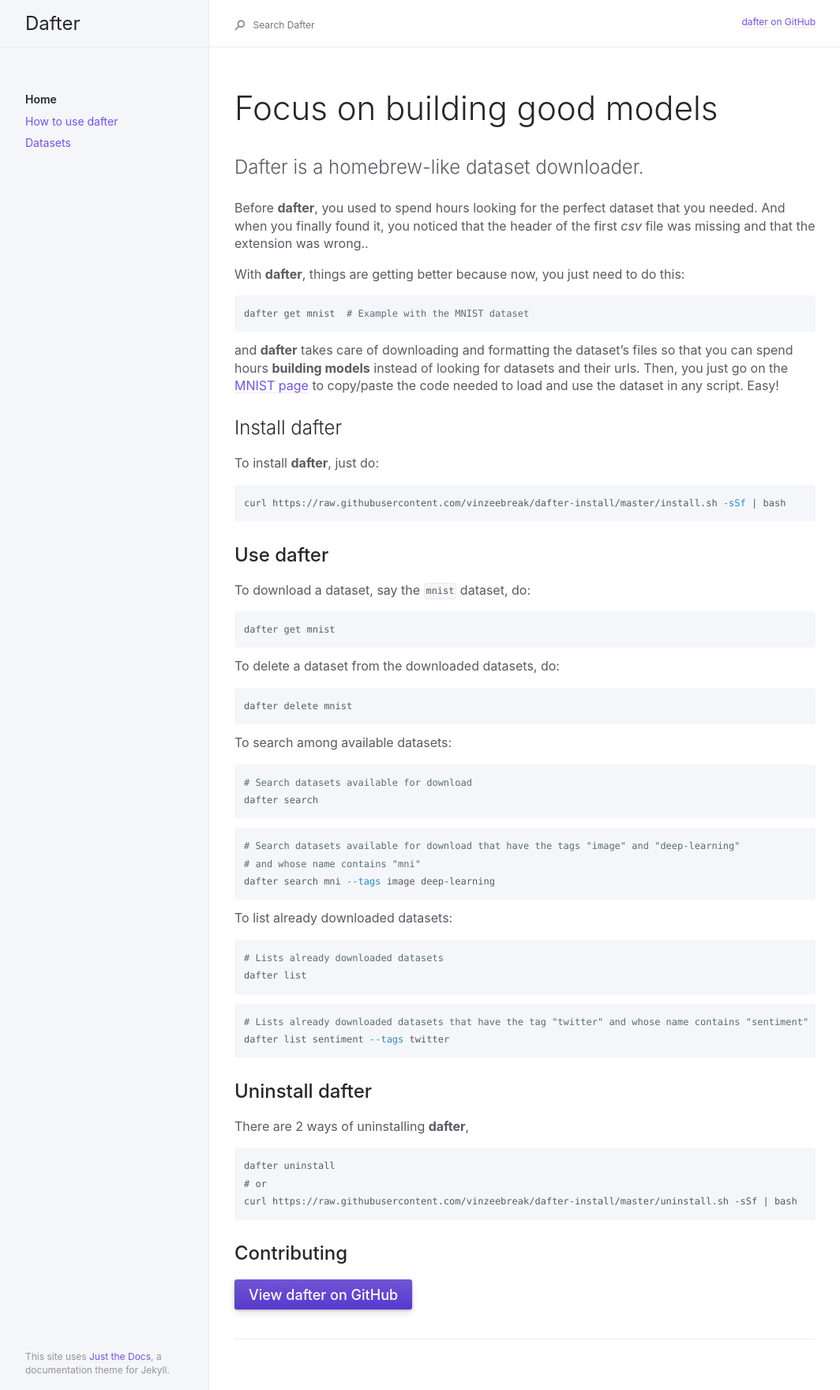
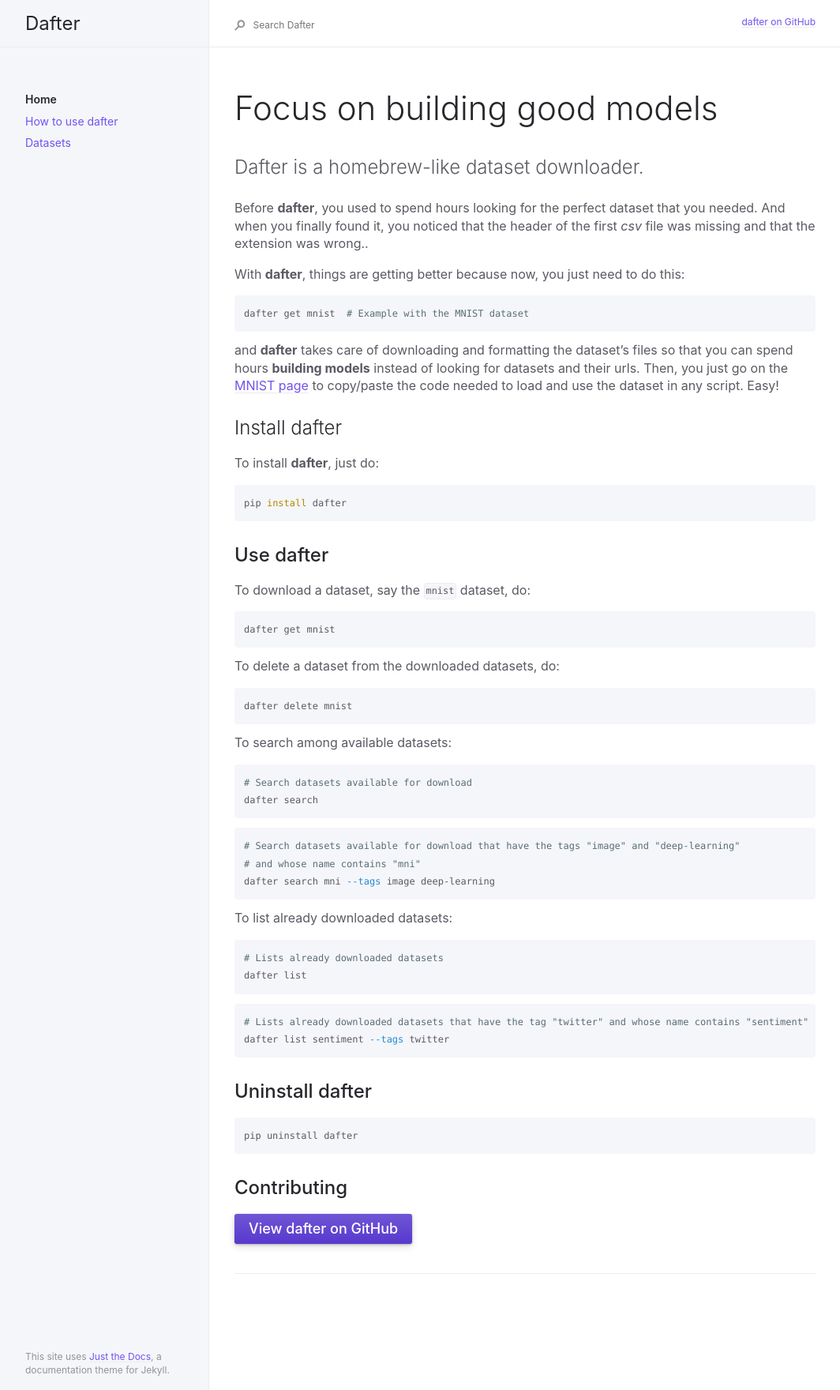
Before and after one commit to vhoulbreque/dafter-loader, a Jekyll site: the page built from index.md, in a window 1280 px wide. Shown: the whole page at 79% size, without its empty margins (91-1155 px from the left). Built offline with Jekyll 4.4.1, drawn with Linux system fonts in a browser that asks for light colours.

Commit message:
Switch to pip install

````diff
--- a/index.md
+++ b/index.md
@@ -29,7 +29,7 @@ Easy!
 
 To install **dafter**, just do:
 ```bash
-curl https://raw.githubusercontent.com/vinzeebreak/dafter-install/master/install.sh -sSf | bash
+pip install dafter
 ```
 
 ## Use dafter
@@ -69,12 +69,8 @@ dafter list sentiment --tags twitter
 
 ## Uninstall dafter
 
-There are 2 ways of uninstalling **dafter**,
-
-```
-dafter uninstall
-# or
-curl https://raw.githubusercontent.com/vinzeebreak/dafter-install/master/uninstall.sh -sSf | bash
+```bash
+pip uninstall dafter
 ```
 
 ## Contributing
````
